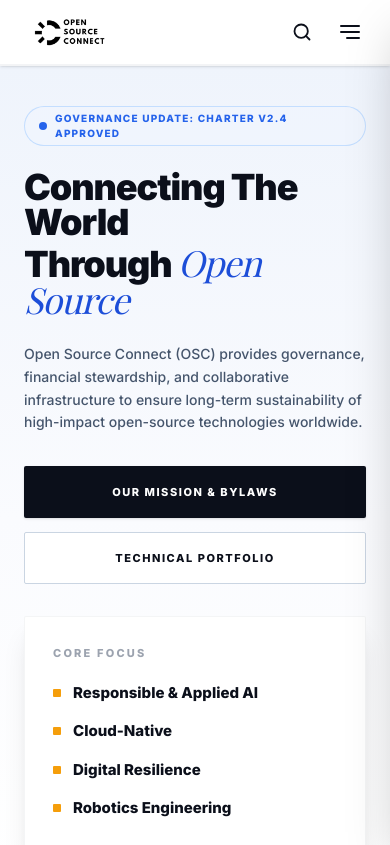
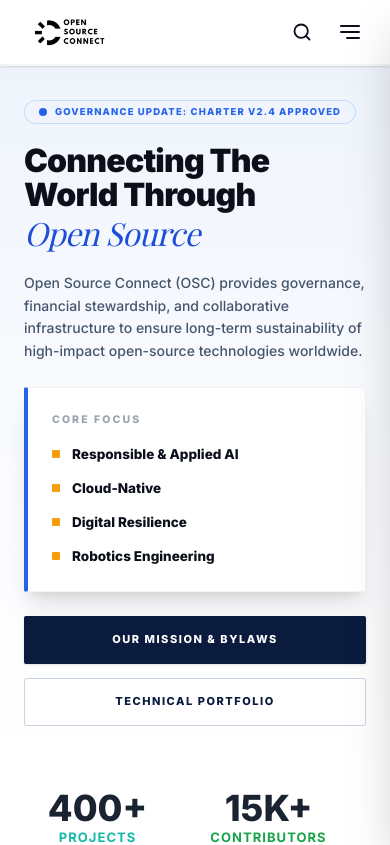
Before and after one commit to open-source-connect-01/OSC_India, a Next.js app: page / in a window 390 px wide. Shown: the top 845 px of the page. Built offline with nearby package versions, Linux system fonts and the light colour scheme.

Commit message:
Refactor HeroSection for improved layout and styling consistency

```diff
--- a/src/components/HeroSection.tsx
+++ b/src/components/HeroSection.tsx
@@ -5,23 +5,30 @@
 export default function HeroSection() {
   return (
     <section className="relative w-full overflow-hidden" style={{ background: 'linear-gradient(180deg, #EFF4FC 0%, #FAFBFE 55%, #FFFFFF 100%)' }}>
-      <div className="max-w-[1240px] mx-auto px-6 lg:px-8 pt-10 lg:pt-14 pb-10 lg:pb-14">
+      <div className="max-w-[1240px] mx-auto px-6 lg:px-8 pt-8 sm:pt-10 lg:pt-14 pb-10 lg:pb-14">
         <div className="flex flex-col lg:flex-row lg:items-start lg:justify-between gap-8 lg:gap-10">
           {/* Left Content Column */}
           <div className="flex-1 min-w-0">
             {/* Announcement Pill Badge */}
-            <div className="inline-flex items-center gap-2 border border-blue-200/90 bg-blue-50/40 rounded-full px-3.5 py-1 mb-6">
+            <div className="inline-flex items-center gap-2 border border-blue-200/90 bg-blue-50/40 rounded-full px-3.5 py-1 mb-5">
               <span className="w-2 h-2 rounded-full bg-[#2563EB] shrink-0" />
-              <span className="text-[10px] sm:text-[10.5px] font-extrabold tracking-[0.12em] text-[#2563EB] uppercase">
+              <span className="text-[9.5px] sm:text-[10.5px] font-extrabold tracking-[0.12em] text-[#2563EB] uppercase">
                 GOVERNANCE UPDATE: CHARTER V2.4 APPROVED
               </span>
             </div>
 
-            {/* Main Headline — Massive scale matching Figma */}
-            <h1 className="text-4xl sm:text-6xl md:text-[68px] lg:text-[76px] xl:text-[84px] font-black text-[#0B0F1A] leading-[0.98] tracking-[-0.03em] mb-6">
-              <span className="block sm:whitespace-nowrap">Connecting The World</span>
-              <span className="block sm:whitespace-nowrap mt-1 sm:mt-2">
-                Through{" "}
+            {/* Main Headline */}
+            <h1 className="text-[32px] sm:text-5xl md:text-[68px] lg:text-[76px] xl:text-[84px] font-black text-[#0B0F1A] leading-[1.06] lg:leading-[0.98] tracking-tight mb-5">
+              {/* Mobile 3-line structure matching screenshot */}
+              <span className="block sm:hidden">Connecting The</span>
+              <span className="block sm:hidden">World Through</span>
+
+              {/* Desktop Line 1 */}
+              <span className="hidden sm:block lg:whitespace-nowrap">Connecting The World</span>
+
+              {/* Desktop Line 2 / Mobile Line 3 */}
+              <span className="block mt-1 lg:mt-2">
+                <span className="hidden sm:inline">Through </span>
                 <span className="font-serif italic font-normal text-[#1D4ED8]">
                   Open Source
                 </span>
@@ -29,35 +36,35 @@
             </h1>
 
             {/* Subheading Description */}
-            <p className="text-sm sm:text-base lg:text-[17px] text-slate-600 font-medium max-w-[580px] leading-relaxed mb-8">
+            <p className="text-sm sm:text-base lg:text-[17px] text-slate-600 font-medium max-w-[580px] leading-relaxed mb-6 lg:mb-8">
               Open Source Connect (OSC) provides governance, financial stewardship,
               and collaborative infrastructure to ensure long-term sustainability of
               high-impact open-source technologies worldwide.
             </p>
 
+            {/* Mobile CoreFocusCard (positioned between paragraph and buttons on mobile) */}
+            <div className="mb-6 lg:hidden">
+              <CoreFocusCard isMobile />
+            </div>
+
             {/* Action Buttons */}
             <div className="flex flex-col sm:flex-row gap-3.5">
               <Link
                 href="#"
-                className="inline-flex items-center justify-center h-[52px] px-8 bg-[#0B0F1A] text-white text-[11px] font-extrabold tracking-[0.14em] uppercase rounded-[2px] shadow-sm hover:bg-slate-800 transition-colors w-full sm:w-auto"
+                className="inline-flex items-center justify-center h-[48px] sm:h-[52px] px-8 bg-[#0A1B3D] text-white text-[11px] font-extrabold tracking-[0.14em] uppercase rounded-[2px] shadow-sm hover:bg-[#122752] transition-colors w-full sm:w-auto text-center"
               >
                 OUR MISSION &amp; BYLAWS
               </Link>
               <Link
                 href="#"
-                className="inline-flex items-center justify-center h-[52px] px-8 bg-white text-[#0B0F1A] border border-slate-300 text-[11px] font-extrabold tracking-[0.14em] uppercase rounded-[2px] hover:bg-slate-50 transition-colors w-full sm:w-auto"
+                className="inline-flex items-center justify-center h-[48px] sm:h-[52px] px-8 bg-white text-[#0A1B3D] border border-slate-300 text-[11px] font-extrabold tracking-[0.14em] uppercase rounded-[2px] hover:bg-slate-50 transition-colors w-full sm:w-auto text-center"
               >
                 TECHNICAL PORTFOLIO
               </Link>
             </div>
-
-            {/* Mobile CoreFocusCard */}
-            <div className="mt-8 lg:hidden">
-              <CoreFocusCard />
-            </div>
           </div>
 
-          {/* Right: Floating CoreFocusCard with offset shadow */}
+          {/* Right: Floating CoreFocusCard with offset shadow (Desktop only) */}
           <div className="hidden lg:block w-[330px] shrink-0 relative mt-[165px]">
             <div className="relative">
               {/* Slate-blue offset shadow block */}
@@ -74,13 +81,17 @@
   );
 }
 
-function CoreFocusCard() {
+function CoreFocusCard({ isMobile = false }: { isMobile?: boolean }) {
   return (
-    <div className="w-full bg-white p-7 border border-gray-100/90 shadow-xl rounded-[2px]">
-      <h3 className="text-[11px] font-extrabold tracking-[0.2em] text-gray-400 uppercase mb-5">
+    <div
+      className={`w-full bg-white p-6 sm:p-7 shadow-xl rounded-[2px] ${
+        isMobile ? "border-l-4 border-l-[#2563EB] border-y border-r border-gray-100" : "border border-gray-100/90"
+      }`}
+    >
+      <h3 className="text-[10.5px] font-extrabold tracking-[0.2em] text-gray-400 uppercase mb-4 sm:mb-5">
         CORE FOCUS
       </h3>
-      <ul className="space-y-4">
+      <ul className="space-y-3.5 sm:space-y-4">
         {[
           "Responsible & Applied AI",
           "Cloud-Native",
@@ -89,7 +100,7 @@
         ].map((item) => (
           <li key={item} className="flex items-center gap-3">
             <span className="w-2 h-2 bg-[#F59E0B] rounded-[1px] shrink-0" />
-            <span className="text-[15px] font-extrabold text-[#0B0F1A]">
+            <span className="text-[13.5px] sm:text-[15px] font-extrabold text-[#0B0F1A]">
               {item}
             </span>
           </li>
```
